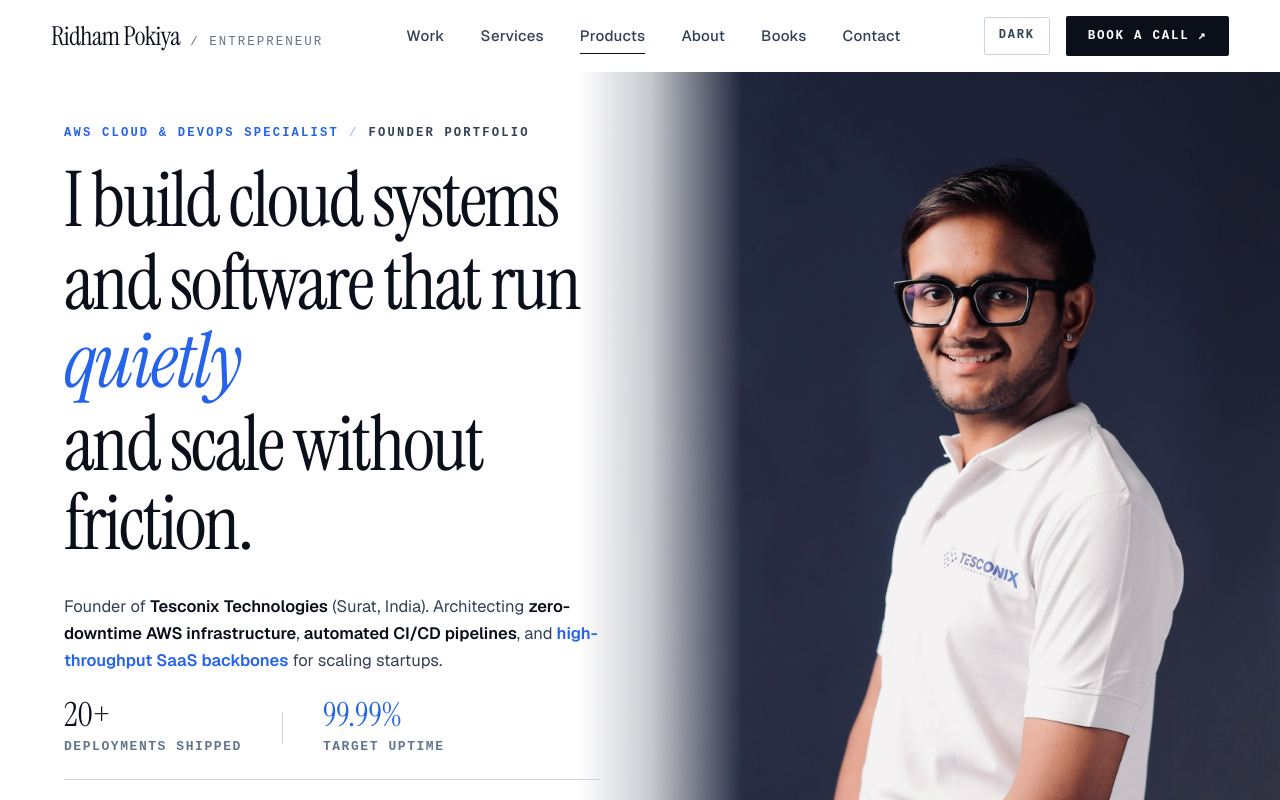
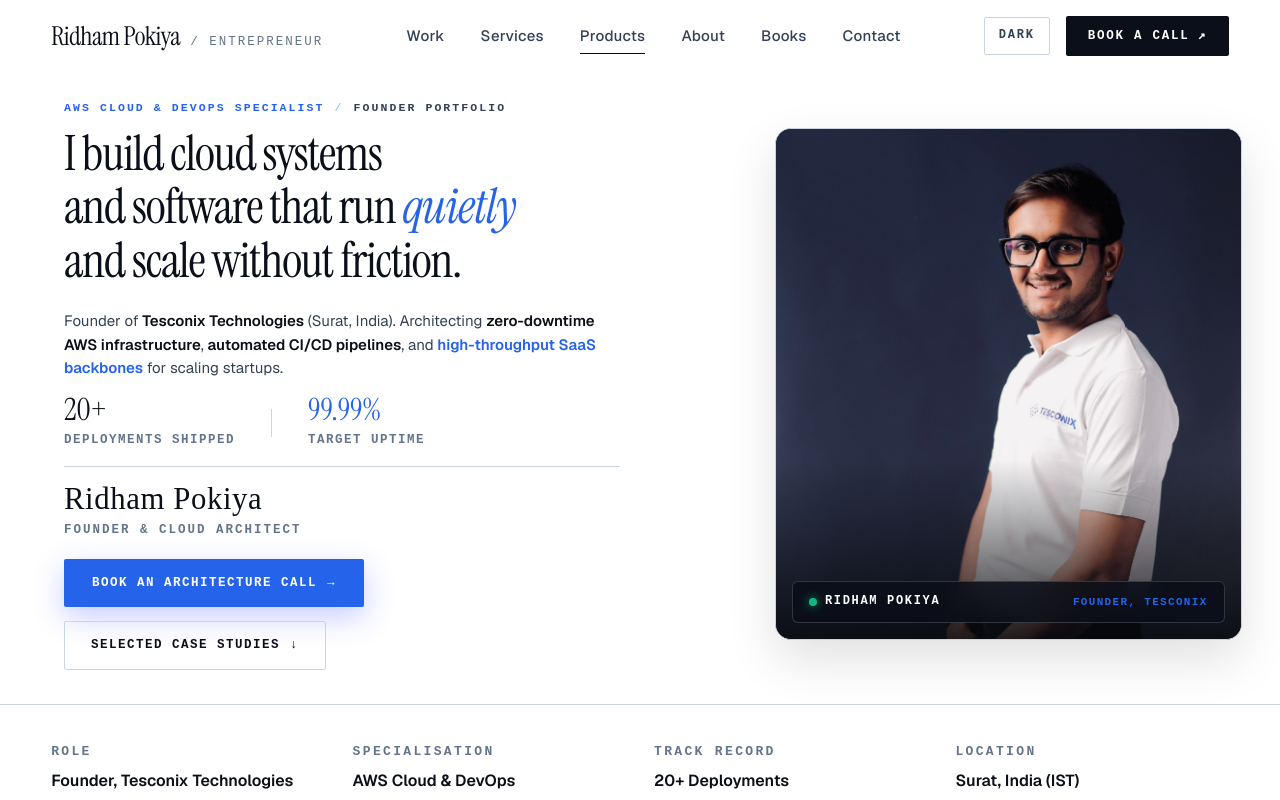
Before and after one commit to ridhampokiya2110/my-portfolio, a Next.js app: page / in a window 1280 px wide. Shown: the top 800 px of the page. Built offline with nearby package versions, Linux system fonts and the light colour scheme; a web font is replaced by a local one.

Commit message:
fix(hero): eliminate desktop first page fog glitch, fit hero above fold on PC, add Arvelle Studio as 10th lab project

```diff
--- a/app/components/Hero.tsx
+++ b/app/components/Hero.tsx
@@ -45,7 +45,7 @@ export default function Hero() {
         display: "flex",
         flexDirection: "column",
         justifyContent: "space-between",
-        paddingTop: "clamp(72px, 8.5vh, 88px)",
+        paddingTop: "clamp(64px, 7.5vh, 78px)",
         overflow: "hidden",
         transition: "background 0.3s ease, color 0.3s ease",
       }}
@@ -74,11 +74,11 @@ export default function Hero() {
               <div
                 style={{
                   fontFamily: "var(--font-mono, monospace)",
-                  fontSize: "clamp(12px, 0.95vw, 13.5px)",
+                  fontSize: "clamp(11.5px, 0.9vw, 13px)",
                   letterSpacing: "0.18em",
                   textTransform: "uppercase",
                   color: "var(--accent, #2438FF)",
-                  marginBottom: "18px",
+                  marginBottom: "12px",
                   display: "flex",
                   alignItems: "center",
                   gap: "10px",
@@ -91,14 +91,14 @@ export default function Hero() {
               </div>
 
               {/* Master Headline in Instrument Serif with Mask-Reveal */}
-              <div style={{ marginBottom: "clamp(18px, 2.5vw, 26px)" }}>
+              <div style={{ marginBottom: "clamp(14px, 1.8vw, 20px)" }}>
                 <h1
                   style={{
                     fontFamily: "var(--font-serif, 'Instrument Serif', Georgia, serif)",
-                    fontSize: "clamp(2.25rem, 6vw, 5.6rem)",
-                    lineHeight: 1.02,
+                    fontSize: "clamp(2.2rem, 3.8vw, 4.4rem)",
+                    lineHeight: 1.04,
                     fontWeight: 400,
-                    letterSpacing: "-0.03em",
+                    letterSpacing: "-0.025em",
                     color: "var(--ink, #0F0F0E)",
                     margin: 0,
                   }}
@@ -242,10 +242,10 @@ export default function Hero() {
                 transition={{ ...maskTransition, delay: 0.38 }}
                 style={{
                   fontFamily: "var(--font-body, -apple-system, sans-serif)",
-                  fontSize: "clamp(16.5px, 1.2vw, 19px)",
-                  lineHeight: 1.65,
+                  fontSize: "clamp(15px, 1.05vw, 17px)",
+                  lineHeight: 1.55,
                   color: "var(--ink-secondary, #334155)",
-                  margin: "0 0 24px 0",
+                  margin: "0 0 16px 0",
                   maxWidth: "600px",
                   fontWeight: 400,
                 }}
@@ -262,9 +262,9 @@ export default function Hero() {
                   display: "flex",
                   alignItems: "center",
                   flexWrap: "wrap",
-                  gap: "clamp(24px, 3.5vw, 40px)",
-                  paddingBottom: "22px",
-                  marginBottom: "22px",
+                  gap: "clamp(20px, 3vw, 36px)",
+                  paddingBottom: "16px",
+                  marginBottom: "16px",
                   borderBottom: "1px solid var(--border-hairline, #E2E8F0)",
                 }}
               >
@@ -272,7 +272,7 @@ export default function Hero() {
                   <div
                     style={{
                       fontFamily: "var(--font-serif, 'Instrument Serif', Georgia, serif)",
-                      fontSize: "clamp(30px, 2.6vw, 38px)",
+                      fontSize: "clamp(28px, 2.4vw, 34px)",
                       color: "var(--ink, #0B0F19)",
                       lineHeight: 1,
                       fontWeight: 400,
@@ -283,7 +283,7 @@ export default function Hero() {
                   <div
                     style={{
                       fontFamily: "var(--font-mono, monospace)",
-                      fontSize: "13px",
+                      fontSize: "12.5px",
                       color: "var(--ink-muted, #64748B)",
                       marginTop: "4px",
                       textTransform: "uppercase",
@@ -295,13 +295,13 @@ export default function Hero() {
                   </div>
                 </div>
 
-                <div style={{ width: "1px", height: "32px", background: "var(--border-hairline, #E2E8F0)" }} />
+                <div style={{ width: "1px", height: "28px", background: "var(--border-hairline, #E2E8F0)" }} />
 
                 <div>
                   <div
                     style={{
                       fontFamily: "var(--font-serif, 'Instrument Serif', Georgia, serif)",
-                      fontSize: "clamp(30px, 2.6vw, 38px)",
+                      fontSize: "clamp(28px, 2.4vw, 34px)",
                       color: "var(--accent, #2563EB)",
                       lineHeight: 1,
                       fontWeight: 400,
@@ -312,7 +312,7 @@ export default function Hero() {
                   <div
                     style={{
                       fontFamily: "var(--font-mono, monospace)",
-                      fontSize: "13px",
+                      fontSize: "12.5px",
                       color: "var(--ink-muted, #64748B)",
                       marginTop: "4px",
                       textTransform: "uppercase",
@@ -331,13 +331,13 @@ export default function Hero() {
                 animate={{ opacity: 1, y: 0 }}
                 transition={{ ...maskTransition, delay: 0.52 }}
                 style={{
-                  marginBottom: "24px",
+                  marginBottom: "18px",
                 }}
               >
                 <div
                   style={{
                     fontFamily: "var(--font-signature, 'Lugrasimo', cursive)",
-                    fontSize: "clamp(32px, 3.2vw, 44px)",
+                    fontSize: "clamp(26px, 2.4vw, 36px)",
                     color: "var(--ink, #0F0F0E)",
                     lineHeight: 1.1,
                     letterSpacing: "0.02em",
@@ -348,11 +348,11 @@ export default function Hero() {
                 <div
                   style={{
                     fontFamily: "var(--font-mono, monospace)",
-                    fontSize: "13.5px",
+                    fontSize: "12.5px",
                     letterSpacing: "0.16em",
                     textTransform: "uppercase",
                     color: "var(--ink-muted, #5E5D58)",
-                    marginTop: "4px",
+                    marginTop: "3px",
                     fontWeight: 600,
                   }}
                 >
@@ -369,7 +369,7 @@ export default function Hero() {
                   display: "flex",
                   flexWrap: "wrap",
                   alignItems: "center",
-                  gap: "16px",
+                  gap: "14px",
                 }}
               >
                 {/* Primary Ultramarine Button */}
@@ -381,12 +381,12 @@ export default function Hero() {
                     display: "inline-flex",
                     alignItems: "center",
                     gap: "10px",
-                    padding: "16px 34px",
+                    padding: "14px 28px",
                     borderRadius: "2px",
                     background: "var(--accent, #2438FF)",
                     color: "#FFFFFF",
                     fontFamily: "var(--font-mono, monospace)",
-                    fontSize: "13px",
+                    fontSize: "12.5px",
                     letterSpacing: "0.12em",
                     textTransform: "uppercase",
                     textDecoration: "none",
@@ -408,13 +408,13 @@ export default function Hero() {
                     display: "inline-flex",
                     alignItems: "center",
                     gap: "10px",
-                    padding: "15px 30px",
+                    padding: "13px 26px",
                     borderRadius: "2px",
                     background: "transparent",
                     color: "var(--ink, #0F0F0E)",
                     border: "1px solid var(--border-hairline, #DAD6CC)",
                     fontFamily: "var(--font-mono, monospace)",
-                    fontSize: "13px",
+                    fontSize: "12.5px",
                     letterSpacing: "0.12em",
                     textTransform: "uppercase",
                     textDecoration: "none",
@@ -430,7 +430,7 @@ export default function Hero() {
           </div>
 
           {/* ========================================================
-              RIGHT COLUMN: Full-Cover Portrait (1.jpeg) Seamlessly Merging
+              RIGHT COLUMN: Executive Portrait (1.jpeg) in Editorial Frame
               ======================================================== */}
           <div className="hero-right-col">
             <div className="hero-image-full-cover">
@@ -440,17 +440,81 @@ export default function Hero() {
                 fill
                 priority
                 unoptimized
-                sizes="(max-width: 991px) 100vw, 60vw"
+                sizes="(max-width: 991px) 100vw, 45vw"
                 style={{
                   objectFit: "cover",
-                  objectPosition: "center 65%",
+                  objectPosition: "center 18%",
                 }}
                 className="hero-merged-portrait"
               />
 
-              {/* Seamless studio backdrop shade extending towards the period in 'friction.' */}
-              <div className="hero-blend-left" />
-              <div className="hero-blend-bottom" />
+              {/* Subtle bottom vignette */}
+              <div
+                style={{
+                  position: "absolute",
+                  inset: 0,
+                  background: "linear-gradient(180deg, transparent 65%, rgba(7, 9, 14, 0.88) 100%)",
+                  pointerEvents: "none",
+                }}
+              />
+
+              {/* Executive Name & Role Overlay Pill */}
+              <div
+                style={{
+                  position: "absolute",
+                  bottom: "16px",
+                  left: "16px",
+                  right: "16px",
+                  display: "flex",
+                  alignItems: "center",
+                  justifyContent: "space-between",
+                  padding: "10px 16px",
+                  borderRadius: "6px",
+                  background: "rgba(11, 15, 25, 0.85)",
+                  backdropFilter: "blur(12px)",
+                  WebkitBackdropFilter: "blur(12px)",
+                  border: "1px solid rgba(255, 255, 255, 0.16)",
+                  color: "#FFFFFF",
+                  zIndex: 3,
+                }}
+              >
+                <div style={{ display: "flex", alignItems: "center", gap: "8px" }}>
+                  <span
+                    style={{
+                      width: "8px",
+                      height: "8px",
+                      borderRadius: "50%",
+                      background: "#10B981",
+                      boxShadow: "0 0 10px rgba(16, 185, 129, 0.8)",
+                      display: "inline-block",
+                    }}
+                  />
+                  <span
+                    style={{
+                      fontFamily: "var(--font-mono, monospace)",
+                      fontSize: "12px",
+                      letterSpacing: "0.14em",
+                      textTransform: "uppercase",
+                      fontWeight: 600,
+                      color: "#FFFFFF",
+                    }}
+                  >
+                    Ridham Pokiya
+                  </span>
+                </div>
+                <span
+                  style={{
+                    fontFamily: "var(--font-mono, monospace)",
+                    fontSize: "11px",
+                    letterSpacing: "0.12em",
+                    textTransform: "uppercase",
+                    color: "var(--accent, #3B82F6)",
+                    fontWeight: 600,
+                  }}
+                >
+                  Founder, Tesconix
+                </span>
+              </div>
             </div>
           </div>
         </div>
@@ -553,15 +617,20 @@ export default function Hero() {
         .hero-split-wrapper {
           width: 100%;
           position: relative;
-          min-height: calc(100vh - 180px);
+          min-height: calc(100vh - 160px);
           display: flex;
+          align-items: center;
           overflow: hidden;
         }
 
         .hero-split-grid {
           display: grid;
-          grid-template-columns: minmax(0, 1fr) minmax(0, 1fr);
+          grid-template-columns: minmax(0, 1.12fr) minmax(0, 0.88fr);
+          gap: clamp(24px, 3.5vw, 48px);
           width: 100%;
+          max-width: 1440px;
+          margin: 0 auto;
+          align-items: center;
           position: relative;
         }
 
@@ -569,31 +638,40 @@ export default function Hero() {
           position: relative;
           z-index: 5;
           display: flex;
-          align-items: center;
-          padding: clamp(32px, 4vw, 56px) clamp(20px, 3.5vw, 40px) clamp(32px, 4vw, 56px) clamp(24px, 5vw, 80px);
+          flex-direction: column;
+          justify-content: center;
+          padding: 16px clamp(20px, 3.5vw, 40px) 16px clamp(24px, 5vw, 72px);
+          max-width: 660px;
         }
 
         .hero-left-content {
           width: 100%;
-          max-width: 640px;
         }
 
         .hero-right-col {
-          position: absolute;
-          right: 0;
-          top: 0;
-          bottom: 0;
-          width: clamp(540px, 58vw, 960px);
-          z-index: 1;
-          height: 100%;
-          overflow: hidden;
+          position: relative;
+          display: flex;
+          align-items: center;
+          justify-content: center;
+          padding: 16px clamp(20px, 3vw, 48px);
+          width: 100%;
         }
 
         .hero-image-full-cover {
-          position: absolute;
-          inset: 0;
+          position: relative;
           width: 100%;
-          height: 100%;
+          max-width: 490px;
+          height: clamp(440px, 64vh, 580px);
+          border-radius: 16px;
+          overflow: hidden;
+          border: 1px solid var(--border-hairline, #CBD5E1);
+          box-shadow: 0 20px 50px rgba(0, 0, 0, 0.12);
+          background: #07090E;
+        }
+
+        :global([data-theme="dark"]) .hero-image-full-cover {
+          border-color: #1E293B;
+          box-shadow: 0 24px 60px rgba(0, 0, 0, 0.5);
         }
 
         .hero-merged-portrait {
@@ -602,61 +680,6 @@ export default function Hero() {
 
         .hero-right-col:hover .hero-merged-portrait {
           transform: scale(1.02);
-        }
-
-        /* Seamless left blend extending shade right behind the period in 'friction.' */
-        .hero-blend-left {
-          position: absolute;
-          top: 0;
-          bottom: 0;
-          left: 0;
-          width: clamp(100px, 16vw, 240px);
-          pointer-events: none;
-          z-index: 2;
-          background: linear-gradient(
-            90deg,
-            var(--canvas, #FFFFFF) 0%,
-            var(--canvas, #FFFFFF) 20%,
-            color-mix(in srgb, var(--canvas, #FFFFFF) 75%, transparent) 55%,
-            transparent 100%
-          );
-          transition: background 0.3s ease;
-        }
-
-        :global([data-theme="dark"]) .hero-blend-left {
-          background: linear-gradient(
-            90deg,
-            #07090E 0%,
-            #07090E 25%,
-            rgba(7, 9, 14, 0.92) 55%,
-            rgba(7, 9, 14, 0.45) 80%,
-            transparent 100%
-          ) !important;
-        }
-
-        /* Subtle bottom blend meeting the credentials line */
-        .hero-blend-bottom {
-          position: absolute;
-          bottom: 0;
-          left: 0;
-          right: 0;
-          height: clamp(36px, 6vh, 60px);
-          pointer-events: none;
-          z-index: 2;
-          background: linear-gradient(
-            180deg,
-            transparent 0%,
-            var(--canvas, #FFFFFF) 100%
-          );
-          transition: background 0.3s ease;
-        }
-
-        :global([data-theme="dark"]) .hero-blend-bottom {
-          background: linear-gradient(
-            180deg,
-            transparent 0%,
-            #07090E 100%
-          ) !important;
         }
 
         .hero-credentials-wrapper {
@@ -752,14 +775,6 @@ export default function Hero() {
             display: block;
           }
 
-          .hero-blend-left {
-            display: none;
-          }
-
-          .hero-blend-bottom {
-            display: none;
-          }
-
           .hero-credentials-wrapper {
             padding: 16px 0 !important;
           }
--- a/app/components/SideProjects.tsx
+++ b/app/components/SideProjects.tsx
@@ -166,7 +166,7 @@ export default function SideProjects() {
                     fontWeight: 600,
                   }}
                 >
-                  0{i + 1}
+                  {i + 1 < 10 ? `0${i + 1}` : `${i + 1}`}
                 </span>
 
                 <div
--- a/app/lib/data.ts
+++ b/app/lib/data.ts
@@ -243,6 +243,12 @@ export const projects = [
     link: "https://testygrid.tesconix.com",
   },
   {
+    title: "Arvélle Studio",
+    tech: ["Next.js", "Tailwind CSS", "Architecture UI"],
+    desc: "A contemporary interior architecture and design studio showcase defined by materiality, proportion, and quiet restraint.",
+    link: "https://arvelle-studio.tesconix.com",
+  },
+  {
     title: "Rewear",
     tech: ["Next.js", "E-commerce", "UI/UX"],
     desc: "A sustainable fashion and second-hand clothing marketplace with a seamless, modern shopping experience.",
--- a/app/lib/sideProjectsSeoData.ts
+++ b/app/lib/sideProjectsSeoData.ts
@@ -499,10 +499,15 @@ export const sideProjectSeoKeywords = [
   "Serverless Cloud Resume API built with Next.js - modern SaaS",
   "Ridham Pokiya expert built Skillnova LMS using SaaS",
   "Ridham Pokiya custom InsightStream using AWS",
-  "Ridham Pokiya modern Testygrid OS using DevOps"
+  "Ridham Pokiya modern Testygrid OS using DevOps",
+  "Arvélle Studio built with Next.js and Tailwind CSS - architecture showcase",
+  "Ridham Pokiya interior architecture Arvélle Studio showcase",
+  "Arvélle Studio contemporary design portfolio by Ridham Pokiya"
 ];
 
 export const sideProjectAeoQuestions = [
+  "What is Arvélle Studio built by Ridham Pokiya?",
+  "Where can I view the Arvélle Studio interior architecture showcase?",
   "Where can I find a top-rated InsightStream alternative built with AWS?",
   "Who built the best CloudLens AI Image Auditor alternative built with Next.js?",
   "Who built Ridham Pokiya's Rewear work?",
@@ -1507,5 +1512,7 @@ export const sideProjectGeoLocations = [
   "scalable Serverless Cloud Resume API developer in India",
   "scalable Testygrid OS developer in Global",
   "Top Rewear builder based in Asia Surat",
-  "AttendZen TypeScript services in Saral Heights by Ridham Pokiya"
+  "AttendZen TypeScript services in Saral Heights by Ridham Pokiya",
+  "Top Arvélle Studio showcase by Ridham Pokiya Surat",
+  "Arvélle Studio architecture web app developer in Surat India"
 ];
```
